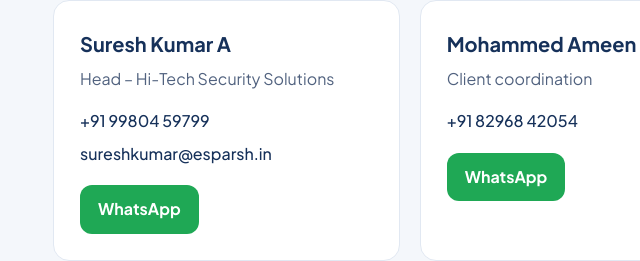
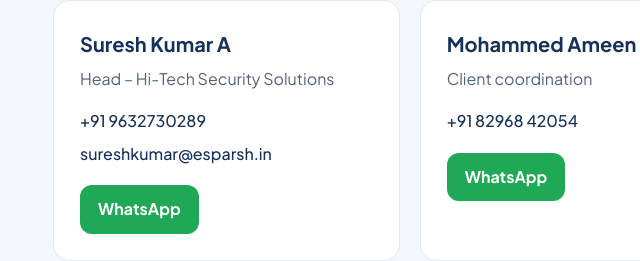
Before and after one commit to md-geek-ameen/Sparsh-Hi-Tech-Security-Solutions, a plain HTML site: page index.html in a window 1280 px wide. Shown: the part 3418-3679 px from the top of the page, 47-687 px from the left. Drawn offline with Linux system fonts and the light colour scheme.

Commit message:
Add files via upload

```diff
--- a/index.html
+++ b/index.html
@@ -146,7 +146,7 @@ footer p{margin:0 0 6px;color:var(--muted);font-size:.92rem}
 <div class="rv"><h2>Get in touch</h2><p class="sub">Call or message us to discuss your requirement, arrange a site visit or request a quotation.</p></div>
 <div class="people">
 
-<div class="person rv"><h3>Suresh Kumar A</h3><p class="role">Head – Hi-Tech Security Solutions</p><a class="l" href="tel:+919980459799">+91 99804 59799</a><a class="l" href="mailto:sureshkumar@esparsh.in">sureshkumar@esparsh.in</a><a class="wa" href="https://wa.me/919980459799">WhatsApp</a></div>
+<div class="person rv"><h3>Suresh Kumar A</h3><p class="role">Head – Hi-Tech Security Solutions</p><a class="l" href="tel:+919632730289">+91 9632730289</a><a class="l" href="mailto:sureshkumar@esparsh.in">sureshkumar@esparsh.in</a><a class="wa" href="https://wa.me/919632730289">WhatsApp</a></div>
 <div class="person rv"><h3>Mohammed Ameen</h3><p class="role">Client coordination</p><a class="l" href="tel:+918296842054">+91 82968 42054</a><a class="wa" href="https://wa.me/918296842054">WhatsApp</a></div>
 <div class="person rv"><h3>Shamath C</h3><p class="role">Business Development</p><a class="l" href="tel:+919972747344">+91  9972747344</a><a class="wa" href="https://wa.me/91997747344">WhatsApp</a></div>
 </div>
```
